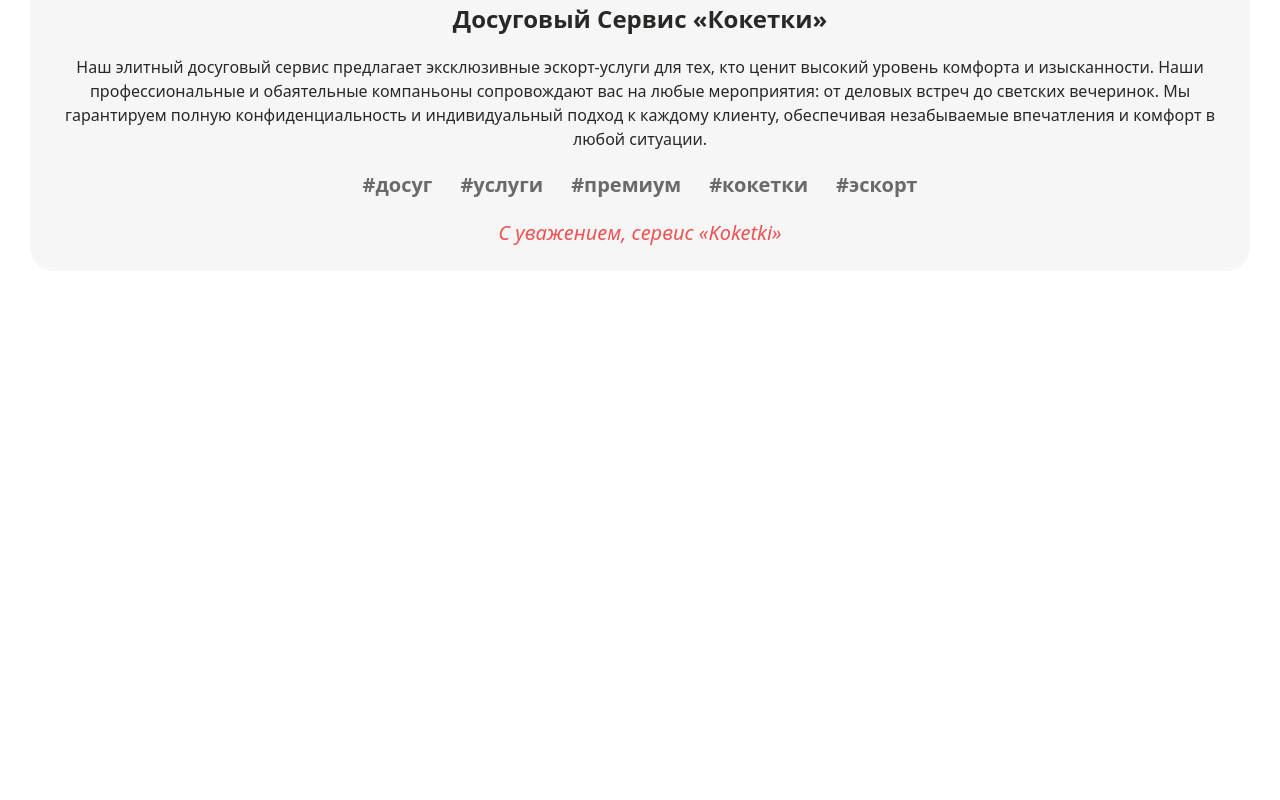
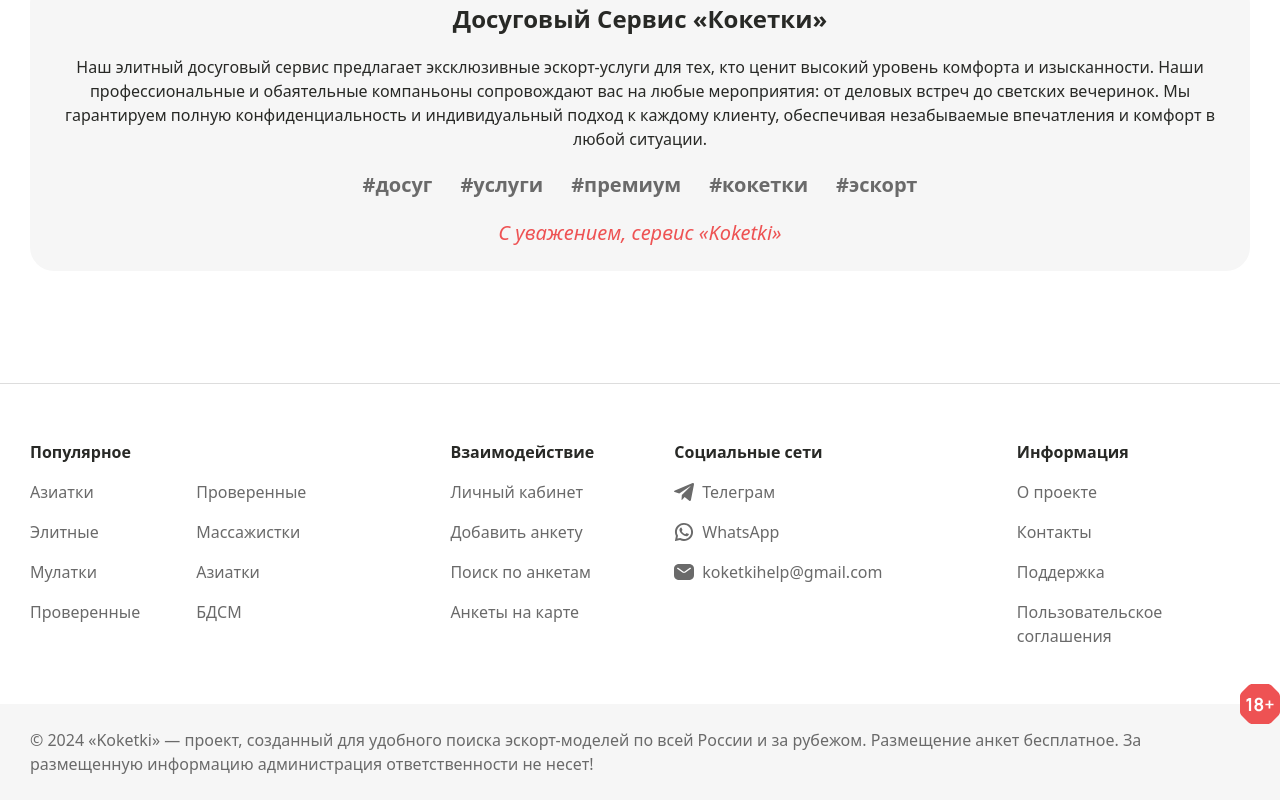
Before and after one commit to fire8327/Escort4, a website: page index.html in a window 1280 px wide. Shown: the part 864-1664 px from the top of the page. Before the commit the page ends 1191 px from the top, so only its background shows below. Drawn offline with nearby package versions, Linux system fonts and the light colour scheme.

Commit message:
create footer

```diff
--- a/index.html
+++ b/index.html
@@ -165,6 +165,73 @@
         </section>
     </main>
 
+    <footer class="w-full flex flex-col gap-5 md:gap-8 xl:gap-14 mt-5 md:mt-8 xl:mt-14">
+        <div class="w-full container mx-auto h-px bg-[#DDDDDD]"></div>
+        <div class="container mx-auto px-4 md:px-5 xl:px-[30px] flex max-lg:flex-col gap-4 md:gap-6 lg:gap-20 justify-between text-base">
+            <div class="flex max-lg:flex-col gap-4 md:gap-6 lg:gap-20 xl:gap-36">
+                <div class="flex flex-col gap-3 md:gap-4">
+                    <p class="font-semibold">Популярное</p>
+                    <div class="flex max-md:flex-col gap-3 md:gap-12 xl:gap-14 text-[#6A6A6A]">
+                        <div class="flex flex-col gap-3 md:gap-4">
+                            <a href="#">Азиатки</a>
+                            <a href="#">Элитные</a>
+                            <a href="#">Мулатки</a>
+                            <a href="#">Проверенные</a>
+                        </div>
+                        <div class="flex flex-col gap-3 md:gap-4">
+                            <a href="#">Проверенные</a>
+                            <a href="#">Массажистки</a>
+                            <a href="#">Азиатки</a>
+                            <a href="#">БДСМ</a>
+                        </div>
+                    </div>
+                </div>
+                <div class="flex flex-col gap-3 md:gap-4">
+                    <p class="font-semibold">Взаимодействие</p>
+                    <div class="flex flex-col gap-3 md:gap-4 text-[#6A6A6A]">
+                        <a href="#">Личный кабинет</a>
+                        <a href="#">Добавить анкету</a>
+                        <a href="#">Поиск по анкетам</a>
+                        <a href="#">Анкеты на карте</a>
+                    </div>
+                </div>
+            </div>
+            <div class="flex max-lg:flex-col gap-4 md:gap-6 lg:gap-20 xl:gap-36">
+                <div class="flex flex-col gap-3 md:gap-4">
+                    <p class="font-semibold">Социальные сети</p>
+                    <div class="flex flex-col gap-3 md:gap-4 text-[#6A6A6A]">
+                        <a href="#" class="flex items-center gap-2">
+                            <img src="Assets/Images/footer/tg.svg" alt="">
+                            <span>Телеграм</span>
+                        </a>
+                        <a href="#" class="flex items-center gap-2">
+                            <img src="Assets/Images/footer/whatsapp.svg" alt="">
+                            <span>WhatsApp</span>
+                        </a>
+                        <a href="mailto:koketkihelp@gmail.com" class="flex items-center gap-2">
+                            <img src="Assets/Images/footer/mail.svg" alt="">
+                            <span>koketkihelp@gmail.com</span>
+                        </a>
+                    </div>
+                </div>
+                <div class="flex flex-col gap-3 md:gap-4">
+                    <p class="font-semibold">Информация</p>
+                    <div class="flex flex-col gap-3 md:gap-4 text-[#6A6A6A]">
+                        <a href="#">О проекте</a>
+                        <a href="#">Контакты</a>
+                        <a href="#">Поддержка</a>
+                        <a href="#">Пользовательское соглашения</a>
+                    </div>
+                </div>
+            </div>
+        </div>
+        <div class="w-full bg-[#F6F6F6]">
+            <div class="relative container mx-auto px-4 md:px-5 xl:px-[30px] py-5 xl:py-6">
+                <p class="text-[#6A6A6A] text-xs xl:text-base">© 2024 «Koketki» — проект, созданный для удобного поиска эскорт-моделей по всей России и за рубежом. Размещение анкет бесплатное. За размещенную информацию администрация ответственности не несет!</p>
+                <img src="Assets/Images/footer/18.svg" alt="" class="absolute right-0 -top-5 w-9 xl:w-10">
+            </div>
+        </div>
+    </footer>
 
     <script src="https://code.jquery.com/jquery-3.7.1.min.js" integrity="sha256-/JqT3SQfawRcv/BIHPThkBvs0OEvtFFmqPF/lYI/Cxo=" crossorigin="anonymous"></script>
     <script src="https://code.jquery.com/ui/1.13.3/jquery-ui.min.js" integrity="sha256-sw0iNNXmOJbQhYFuC9OF2kOlD5KQKe1y5lfBn4C9Sjg=" crossorigin="anonymous"></script>
```
Also changed, not shown: Assets/CSS/main.css, Assets/Images/footer/18.svg (added), Assets/Images/footer/mail.svg (added), Assets/Images/footer/tg.svg (added), Assets/Images/footer/whatsapp.svg (added).
